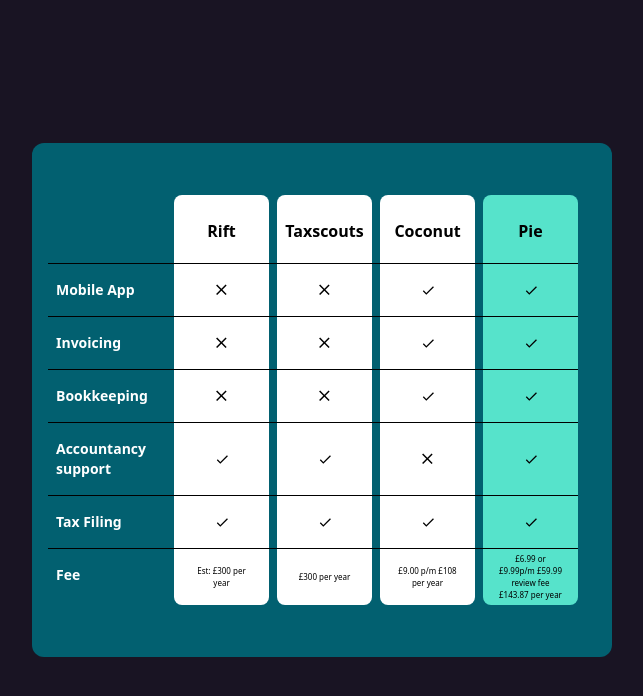
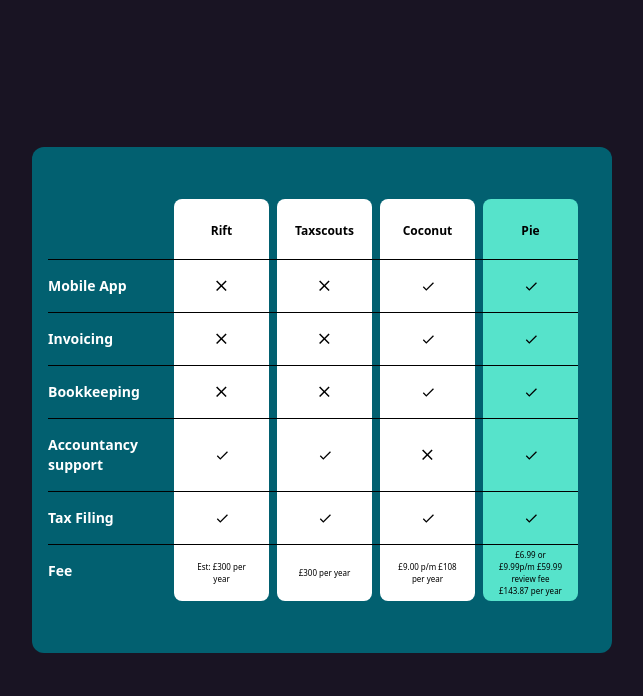
Before and after one commit to riteshbishnoi530/react-project, a React (Create React App) app: page /table in a window 1280 px wide. Shown: the top 696 px of the page, without its empty margins (318-961 px from the left). Built offline with nearby package versions, Linux system fonts and the light colour scheme.

Commit message:
change size

```diff
--- a/src/components/view/CustomTable.jsx
+++ b/src/components/view/CustomTable.jsx
@@ -14,20 +14,20 @@
                                 <div>
                                     <div className="flex gap-2">
                                         <div className="text-center bg-transparent w-[95px] "></div>
-                                        <div className="text-center bg-white font-semibold max-sm:w-[85px] w-[95px] pt-6 pb-5 rounded-t-lg ms-[23px] max-sm:ms-[3px]">Rift</div>
-                                        <div className="text-center bg-white font-semibold max-sm:w-[85px] w-[95px] pt-6 pb-5 rounded-t-lg">Taxscouts</div>
-                                        <div className="text-center bg-white font-semibold max-sm:w-[85px] w-[95px] pt-6 pb-5 rounded-t-lg">Coconut</div>
-                                        <div className="text-center font-semibold bg-lightGreen w-[95px] max-sm:w-[85px] pt-6 pb-5 rounded-t-lg bg-[#56E3CB]">Pie</div>
+                                        <div className="text-center bg-white font-semibold text-xs w-[95px] pt-6 pb-5 rounded-t-lg ms-[23px]">Rift</div>
+                                        <div className="text-center bg-white font-semibold text-xs w-[95px] pt-6 pb-5 rounded-t-lg">Taxscouts</div>
+                                        <div className="text-center bg-white font-semibold text-xs w-[95px] pt-6 pb-5 rounded-t-lg">Coconut</div>
+                                        <div className="text-center font-semibold bg-lightGreen text-xs w-[95px] pt-6 pb-5 rounded-t-lg bg-[#56E3CB]">Pie</div>
                                     </div>
                                     <div className="!overflow-x-auto max-w-full">
                                         <div className="max-lg:max-w-[554px]">
                                             {COMPETITION_LIST.map((obj, i) => (
                                                 <div key={i} className="flex gap-2  border-t border-black">
-                                                    <p className={`ps-2 font-semibold  text-white border-black py-4 w-[95px] max-sm:w-[75px] ${i === 0 ? 'me-[23px] text-sm' : i === 1 ? 'me-[23px] text-sm' : 'me-[23px] text-sm'}`}>{obj.brand}</p>
-                                                    <p className={`text-center ${i === 5 ? 'rounded-b-lg text-[8px] px-[15px] font-normal' : ''} py-4 flex bg-white items-center justify-center max-sm:w-[85px] w-[95px]`}>{obj.rift}</p>
-                                                    <p className={`text-center ${i === 5 ? 'rounded-b-lg text-[8px] px-[15px] font-normal' : ''} py-4 bg-white flex items-center justify-center max-sm:w-[85px] w-[95px]`}>{obj.taxscout}</p>
-                                                    <p className={`text-center ${i === 5 ? 'rounded-b-lg text-[8px] px-[15px] font-normal' : ''} py-4 bg-white flex items-center justify-center max-sm:w-[85px] w-[95px]`}>{obj.coconut}</p>
-                                                    <p className={`text-center ${i === 5 ? 'rounded-b-lg text-[8px] px-[15px] font-normal' : ''} bg-lightGreen flex items-center justify-center bg-[#56E3CB] max-sm:w-[85px] w-[95px]`}>{obj.pie}</p>
+                                                    <p className={` font-semibold  text-white text-sm border-black py-4 w-[95px] ${i === 0 ? 'me-[23px] text-sm' : i === 1 ? 'me-[23px] text-sm' : 'me-[23px] text-sm'}`}>{obj.brand}</p>
+                                                    <p className={`text-center ${i === 5 ? 'rounded-b-lg text-[8px] px-[15px] font-normal' : ''} py-4 flex bg-white items-center justify-center w-[95px]`}>{obj.rift}</p>
+                                                    <p className={`text-center ${i === 5 ? 'rounded-b-lg text-[8px] px-[15px] font-normal' : ''} py-4 bg-white flex items-center justify-center w-[95px]`}>{obj.taxscout}</p>
+                                                    <p className={`text-center ${i === 5 ? 'rounded-b-lg text-[8px] px-[15px] font-normal' : ''} py-4 bg-white flex items-center justify-center w-[95px]`}>{obj.coconut}</p>
+                                                    <p className={`text-center ${i === 5 ? 'rounded-b-lg text-[8px] px-[15px] font-normal' : ''} bg-lightGreen flex items-center justify-center bg-[#56E3CB] w-[95px]`}>{obj.pie}</p>
                                                 </div>
                                             ))}
                                         </div>
```
